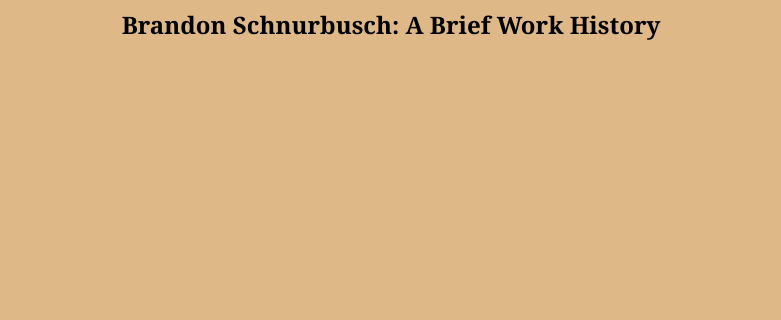
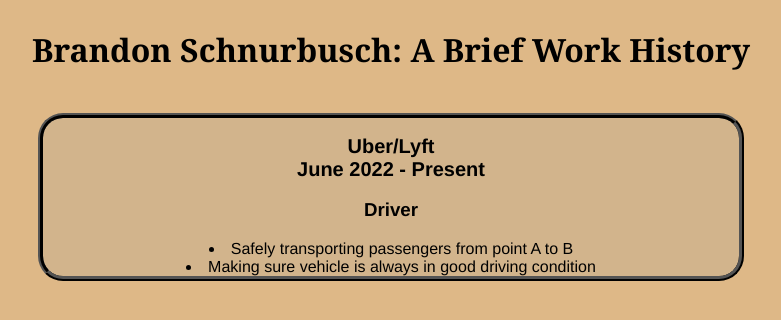
Before and after one commit to B33blebroxx/LAB-HTML-Resume, a plain HTML site: page index.html in a window 1280 px wide. Shown: the whole page, without its empty margins (249-1030 px from the left). Drawn offline with Linux system fonts and the light colour scheme.

Commit message:
set styles and content for first article, style for background and body text,

```diff
--- a/index.html
+++ b/index.html
@@ -9,7 +9,18 @@
 <body>
   <script src="main.js"></script>
     <main>
-      <header>Brandon Schnurbusch: A Brief Work History</header>
+      <header>Brandon Schnurbusch: A Brief Work History</header><br>
+        <article id="Uber">
+          <h1>Uber/Lyft <br><time datetime="2022-06">June 2022 - Present</time></h1>
+          <h3>Driver</h3>
+            <li>Safely transporting passengers from point A to B</li>
+            <li> Making sure vehicle is always in good driving condition</li>
+
+
+
+
+        </article>
+
 
     </main>
 </body>
--- a/main.css
+++ b/main.css
@@ -1,8 +1,10 @@
 header {
   font-family: Cambria, Cochin, Georgia, Times, 'Times New Roman', serif;
-  font-size: 150%;
+  font-size: 200%;
   text-align: center;
   font-weight: bold;
+  padding-top: 20px;
+  padding-bottom: 20px;
 }
 
 body {
@@ -11,5 +13,24 @@
   background-size: cover;
   text-align: center
   margin none;
-  border: line
+  border: none
 }
+
+#Uber {
+  font-family: 'Franklin Gothic Medium', 'Arial Narrow', Arial, sans-serif;
+  text-align: center;
+  background-color: tan;
+  border: 5px solid black;
+  border-style: ridge;
+  border-radius: 25px;
+  max-width: 55%;
+  margin: auto
+}
+
+article > li {
+  font-size: 100%;
+}
+
+h1 {
+  font-size: 125%;
+}
```
